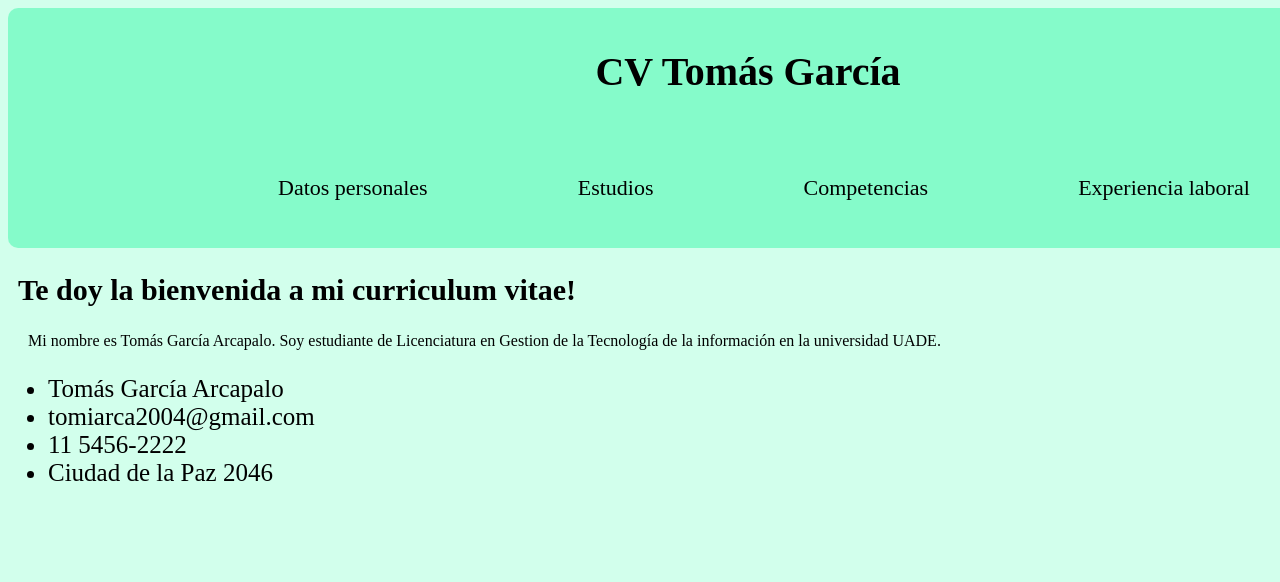
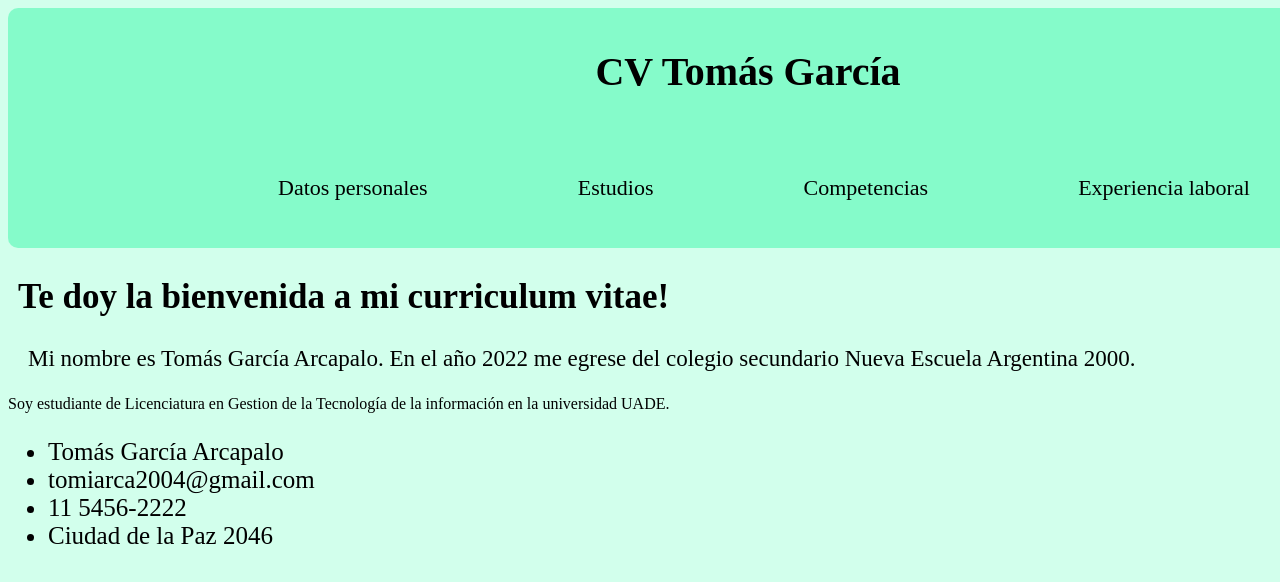
Before and after one commit to tomasGA4/CVTomas, a plain HTML site: page index.html in a window 1280 px wide. Shown: the top 582 px of the page. Drawn offline with Linux system fonts and the light colour scheme.

Commit message:
Versión 1.4

```diff
--- a/estudios.css
+++ b/estudios.css
@@ -1,6 +1,7 @@
 body{
-    background-color: rgb(255, 255, 255);
+    background-color: rgb(210, 255, 236);
 }
+
 header{
     background-color: rgba(61, 248, 170, 0.507);
     display: flex;
@@ -9,39 +10,37 @@ header{
     width: 1907px;
     height: 240px;
 }
+
 .titulo {
     margin-bottom: 10px;
 }
+
 .accesos {
     margin-left: 50px;
     margin-right: 50px;
     width: 1380px;
 }
+
 .enlaces{
     display: flex;
     align-items: center;
 
 }
+
 .hipervinculos li a {
     text-decoration: none;
     padding-left: 150px;
     color: black;
     font-size: 22px;
 }
+
 .hipervinculos{
     padding-left: 70px;
     display: flex;
     margin-top: 40px;
     list-style: none;
 }
-.contenidos {
-    padding-left: 70px;
 
-}
-.bienvenida {
-    padding-left: 55px;
-    font-size: 20px
-}
 img {
     width: 320px;
     border-radius: 10px;
@@ -50,9 +49,11 @@ img {
     border-style: solid;
     margin-top: 10px;
 }
+
 .foto {
     width: 320px;
 }
+
 h1 {
     text-align: center;
     font-size: 40px;
--- a/index.css
+++ b/index.css
@@ -41,11 +41,12 @@ header{
 }
 .bienvenida {
     padding-left: 10px;
-    font-size: 30px;
+    font-size: 35px;
     font-family: 'Times New Roman', Times, serif;
 }
 .intro{
     padding-left: 20px;
+    font-size: 23px;
 }
 img {
     width: 320px;
--- a/index.html
+++ b/index.html
@@ -29,9 +29,10 @@
         </section>
     </header>
     <h2 class="bienvenida">Te doy la bienvenida a mi curriculum vitae!</h2>
-    <p class="intro">Mi nombre es Tomás García Arcapalo. Soy estudiante de Licenciatura en Gestion de la Tecnología
-        de la información en la universidad UADE.
+    <p class="intro">Mi nombre es Tomás García Arcapalo. En el año 2022 me egrese del colegio secundario Nueva Escuela Argentina 2000.
     </p>
+    <p>Soy estudiante de Licenciatura en Gestion de la Tecnología
+        de la información en la universidad UADE.</p>
     <ul class="contenidos">
         <li>Tomás García Arcapalo</li>
         <li>tomiarca2004@gmail.com</li>
```
Also changed, not shown: Estudios.html (+1 -1 lines).
